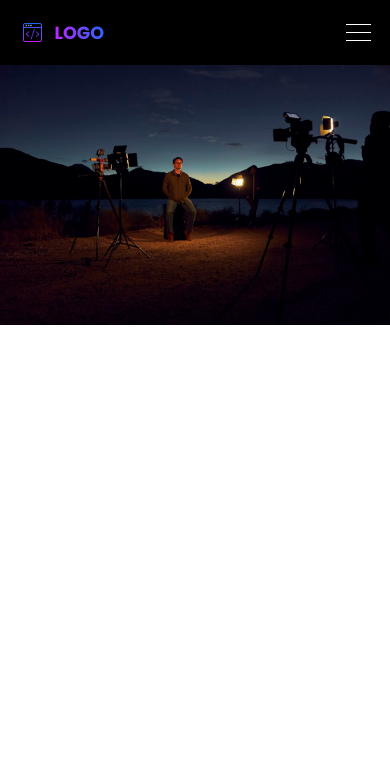
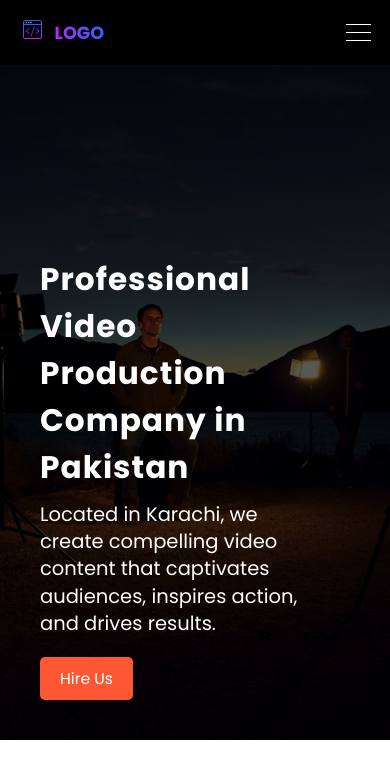
Before and after one commit to Hamza-Yaseen1/Porfolio-Project.github.io, a plain HTML site: page index.html in a window 390 px wide. Drawn offline with Linux system fonts and the light colour scheme.

Commit message:
Hero section added

```diff
--- a/index.html
+++ b/index.html
@@ -10,7 +10,7 @@
   <body>
     <nav>
       <div class="logo">
-        <img src="./images/logo.png" alt="logo" />
+       <a href="index.html"><img src="./images/logo.png" alt="logo" /></a>
         <h1>LOGO</h1>
       </div>
       <ul>
@@ -50,9 +50,17 @@
       </ul>
     </div>
     <!-- body Start from here -->
-     <div class="body-section">
-        <img src="./images/body-img.avif" height="75%" width="100%" alt="">
-     </div>
+    <div class="big-image">
+        <div class="overlay">
+            <div class="text-container">
+                <h1>Professional Video Production Company in Pakistan</h1>
+                <p>Located in Karachi, we create compelling video content that captivates audiences, inspires action, and drives results.</p>
+                <div class="button-container">
+                    <a href="#hire-us">Hire Us</a>
+                </div>
+            </div>
+        </div>
+    </div>
     <script src="script.js"></script>
   </body>
 </html>
--- a/style.css
+++ b/style.css
@@ -30,6 +30,7 @@ nav .logo img {
   height: 25px;
   width: auto;
   margin-right: 10px;
+  cursor: pointer;
 }
 nav .logo h1 {
   font-size: 1.1rem;
@@ -136,9 +137,70 @@ nav ul li a:hover {
   background-color: #fff;
   color: #000;
 }
-.body-section{
-     /* background-image: url("./images/body-img.avif"); */
+
+/* Body Section start here */
+.big-image {
+    height: 80vh;
+    width: 100vw;
+    position: relative;
+    background-size: cover;
+    background-position: 50% 50%;
+    background-image: url("../images/body-img.avif");
+    background-repeat: no-repeat;
 }
+
+.overlay {
+    position: absolute;
+    height: 100%;
+    width: 100%;
+    top: 0;
+    left: 0;
+    background: rgba(0, 0, 0, 0.65);
+    color: white;
+    display: flex;
+    align-items: flex-end;
+    justify-content: flex-start;
+    padding: 20px;
+    box-sizing: border-box;
+}
+
+.text-container {
+    width: 50%;
+    padding: 20px;
+}
+
+.overlay h1 {
+    font-size: 4vw;
+    letter-spacing: 1px;
+    margin: 0 0 10px;
+}
+
+.overlay p {
+    margin: 0;
+    font-size: 2vw;
+    line-height: 1.4;
+}
+
+.button-container {
+    margin-top: 20px;
+}
+
+.button-container a {
+    display: inline-block;
+    padding: 10px 20px;
+    font-size: 1.5vw;
+    color: white;
+    background-color: #ff5733;
+    text-decoration: none;
+    border-radius: 5px;
+    transition: background-color 0.3s ease;
+}
+
+.button-container a:hover {
+    background-color: #ff2e00;
+}
+
+
 /* media start here */
 @media screen and (max-width: 790px) {
   .hamburger {
@@ -148,3 +210,39 @@ nav ul li a:hover {
     display: none;
   }
 }
+
+@media (max-width: 768px) {
+  .text-container {
+      width: 70%;
+  }
+
+  .overlay h1 {
+      font-size: 6vw;
+  }
+
+  .overlay p {
+      font-size: 4vw;
+  }
+
+  .button-container a {
+      font-size: 3vw;
+  }
+}
+
+@media (max-width: 480px) {
+  .text-container {
+      width: 90%;
+  }
+
+  .overlay h1 {
+      font-size: 8vw;
+  }
+
+  .overlay p {
+      font-size: 5vw;
+  }
+
+  .button-container a {
+      font-size: 4vw;
+  }
+}
```
